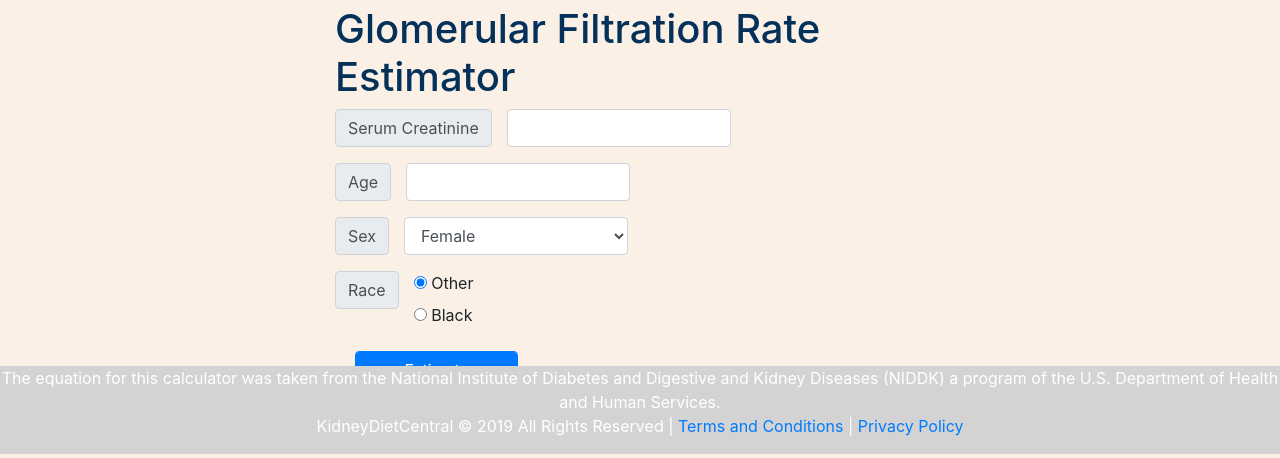
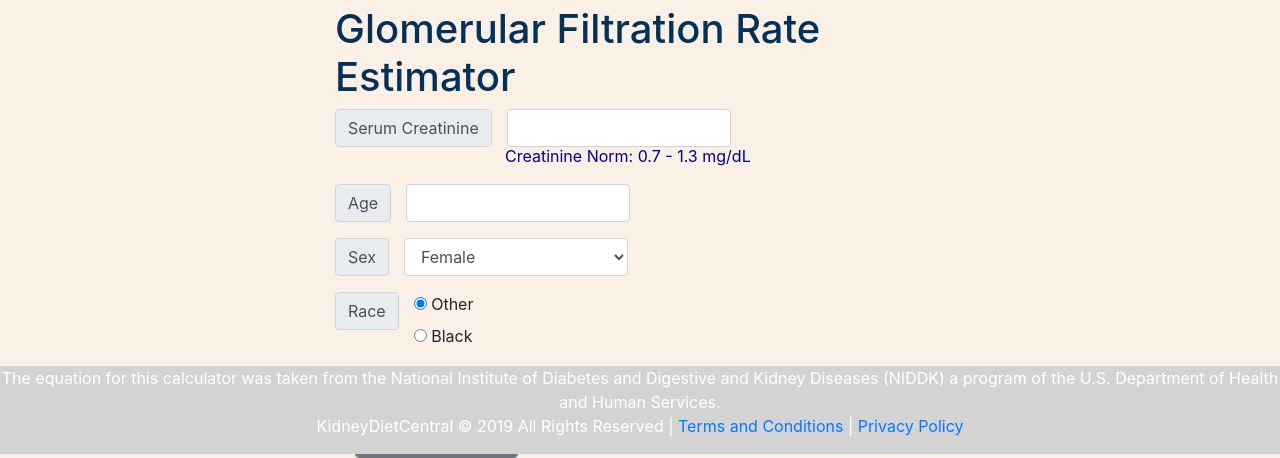
Before and after one commit to emenym/gfr_app, a Flask app: page / in a window 1280 px wide. Shown: the part 346-804 px from the top of the page. Run offline with Flask 2, Linux system fonts and the light colour scheme; some libraries are stand-ins or nearby versions.

Commit message:
Added Creatinine Normal message underneath input box and appropriate css

```diff
--- a/static/style.css
+++ b/static/style.css
@@ -70,9 +70,16 @@ canvas {
     text-align: center;
   }
 
+/***/
   #creatinine
   {
-    margin-left: auto;
-    margin-right: auto;
-    text-align: center
+    margin-left: 170px;
+    margin-top: -19px;
   }
+
+  #creatinine > p
+  {
+    color:darkblue;
+    font-size: .7 rem;
+  }
+/***/
--- a/templates/gfr.html
+++ b/templates/gfr.html
@@ -28,6 +28,10 @@
             <h1>Glomerular Filtration Rate Estimator</h1>
             <div class="form-group">
                 {{ mm.gfr_form_field(form.scr)}}
+                <div id="creatinine">
+                    <p>Creatinine Norm: 0.7 - 1.3 mg/dL</p>
+                </div>
+
                 {{ mm.gfr_form_field(form.age) }}
                 {{ mm.gfr_form_field(form.sex) }}
                 {{ mm.gfr_form_field(form.black) }}
@@ -42,7 +46,6 @@
         </div>
     </form>
 
-
 <div class = footer>
     <p> The equation for this calculator was taken from the National Institute of Diabetes and Digestive and
         Kidney Diseases (NIDDK) a program of the U.S. Department of Health and Human Services.<br>
```
